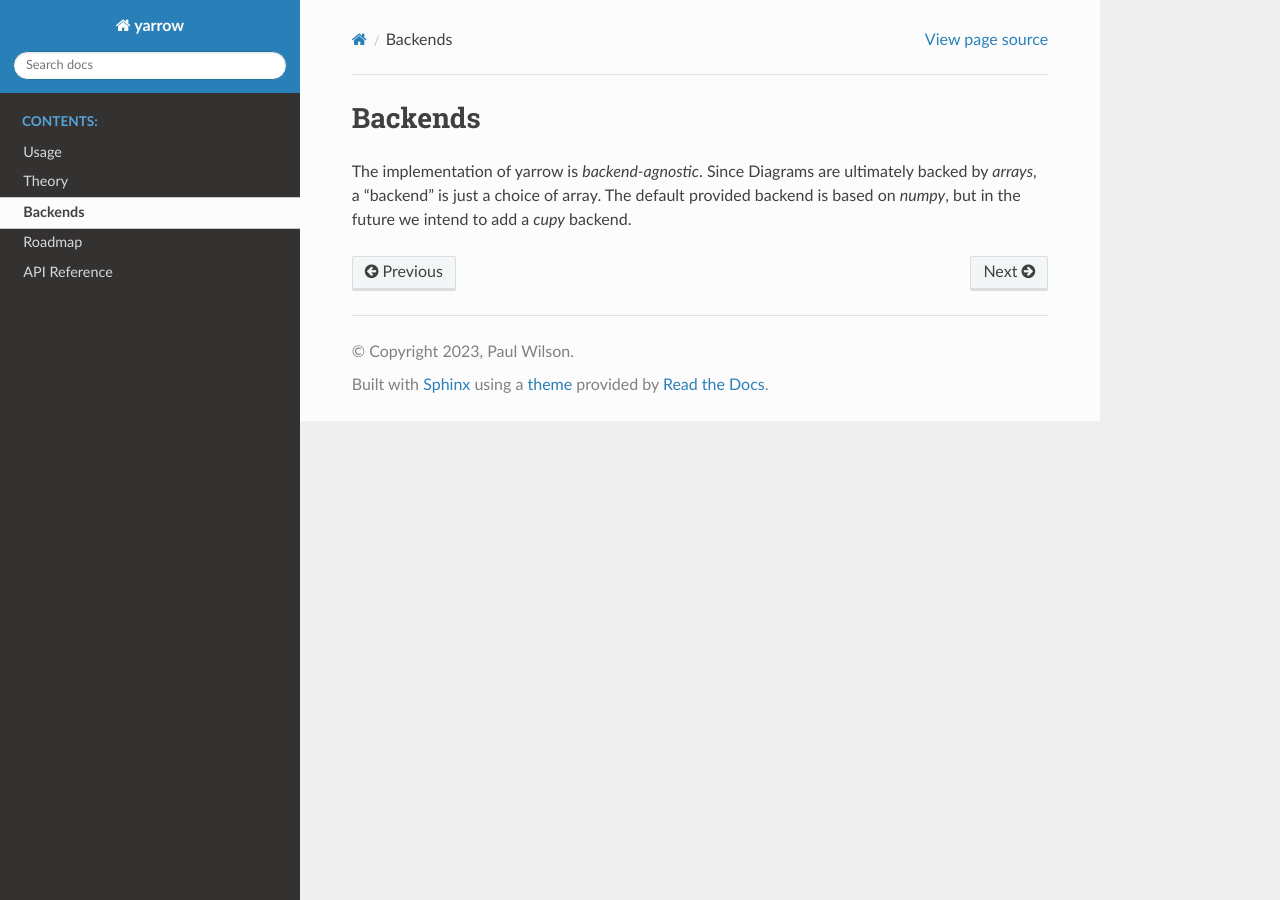
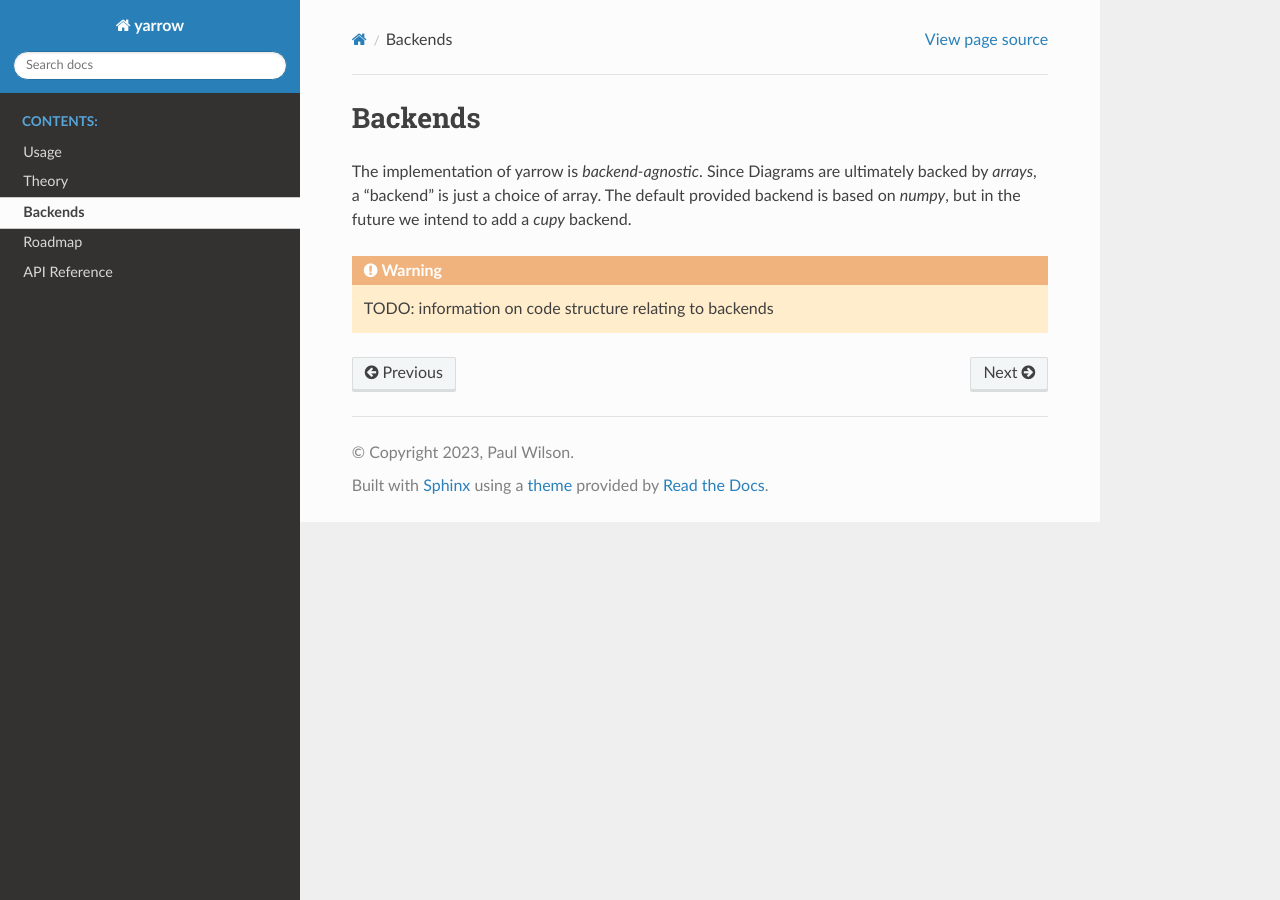
Before and after one commit to yarrow-id/diagrams, a Sphinx documentation site: the page built from docs/source/backends.rst, in a window 1280 px wide. Built offline with Sphinx 7.4.7 and the Read the Docs theme 2.0.0, drawn with Linux system fonts in a browser that asks for light colours.

Commit message:
TODO in backends

```diff
--- a/docs/source/backends.rst
+++ b/docs/source/backends.rst
@@ -8,3 +8,6 @@ Since Diagrams are ultimately backed by *arrays*, a "backend" is just a choice
 of array.
 The default provided backend is based on *numpy*,
 but in the future we intend to add a *cupy* backend.
+
+.. warning::
+   TODO: information on code structure relating to backends
```
